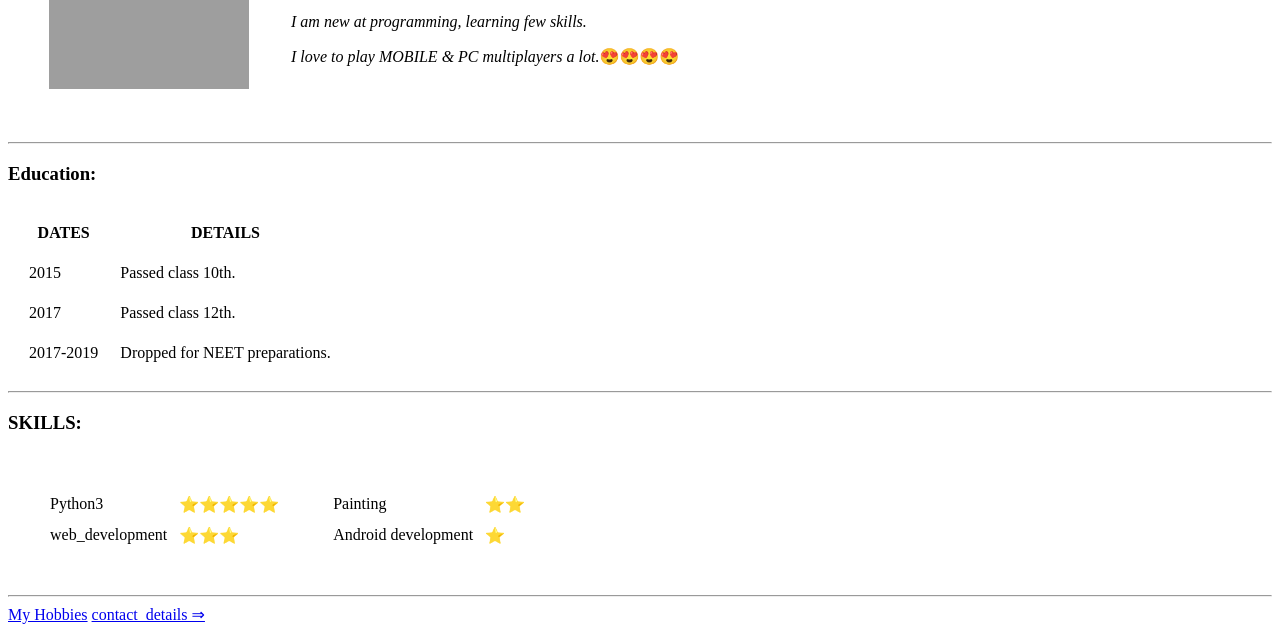
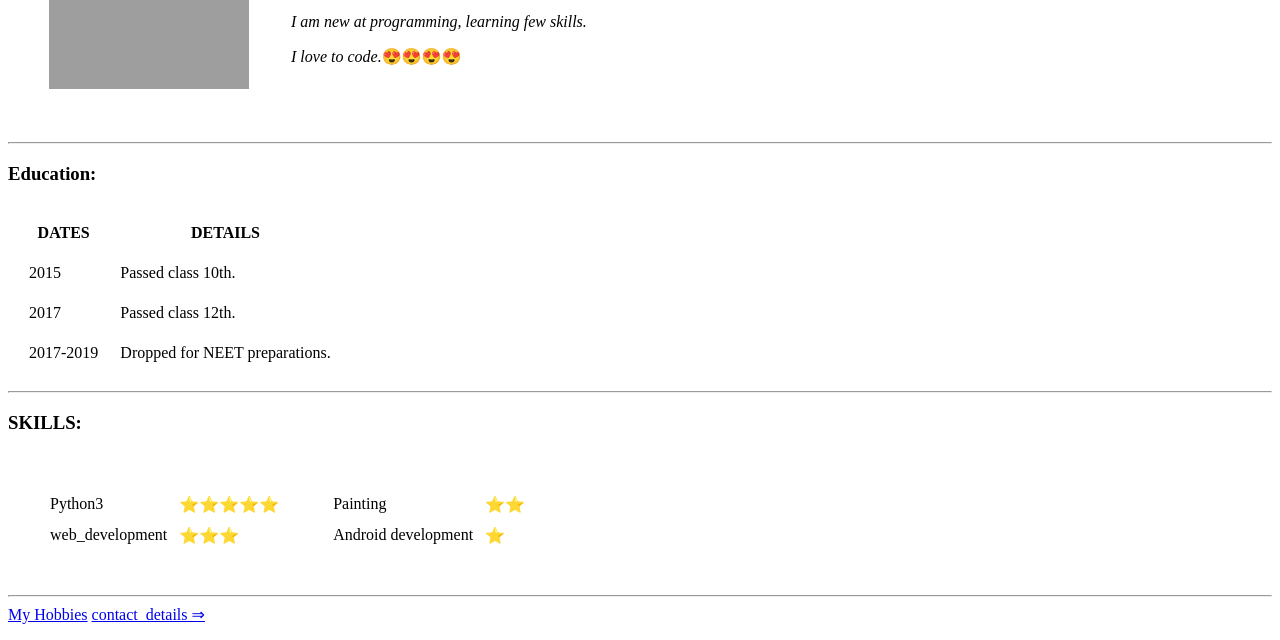
Before and after one commit to aritr84/cv, a plain HTML site: page index.html in a window 1280 px wide. Shown: the part 160-800 px from the top of the page. Drawn offline with Linux system fonts and the light colour scheme; grey boxes are pictures that could not be loaded.

Commit message:
index.html updated

```diff
--- a/index.html
+++ b/index.html
@@ -14,7 +14,7 @@
         <h1>Aritra Mukhopadhyay</h1>
         <p><em>Student of Computer Science Engineering at <strong><a href="https://kiit.ac.in/">KIIT university</a></strong>.</em></p>
         <p><em>I am new at programming, learning few skills.</em></p>
-        <p><em>I love to play MOBILE & PC multiplayers a lot.</em>😍😍😍😍</p>
+        <p><em>I love to code.</em>😍😍😍😍</p>
       </td>
     </tr>
 
```
